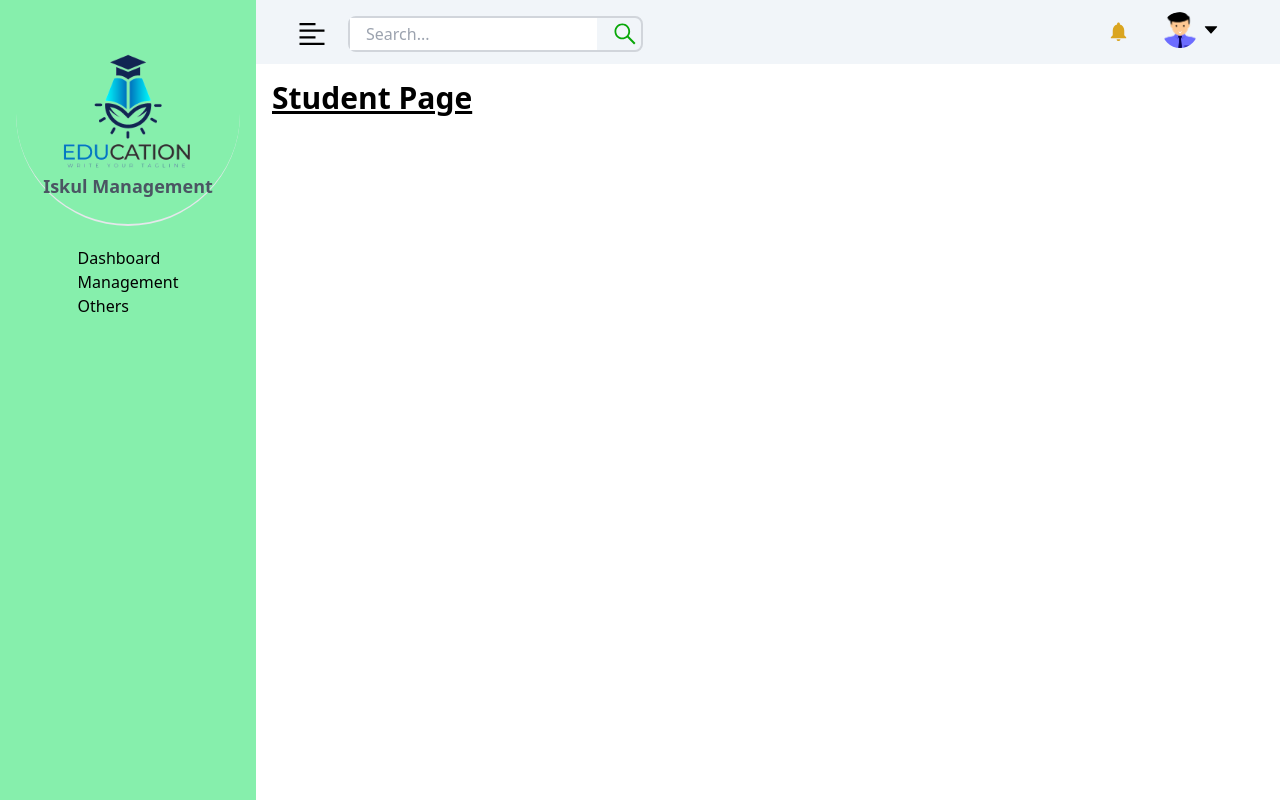
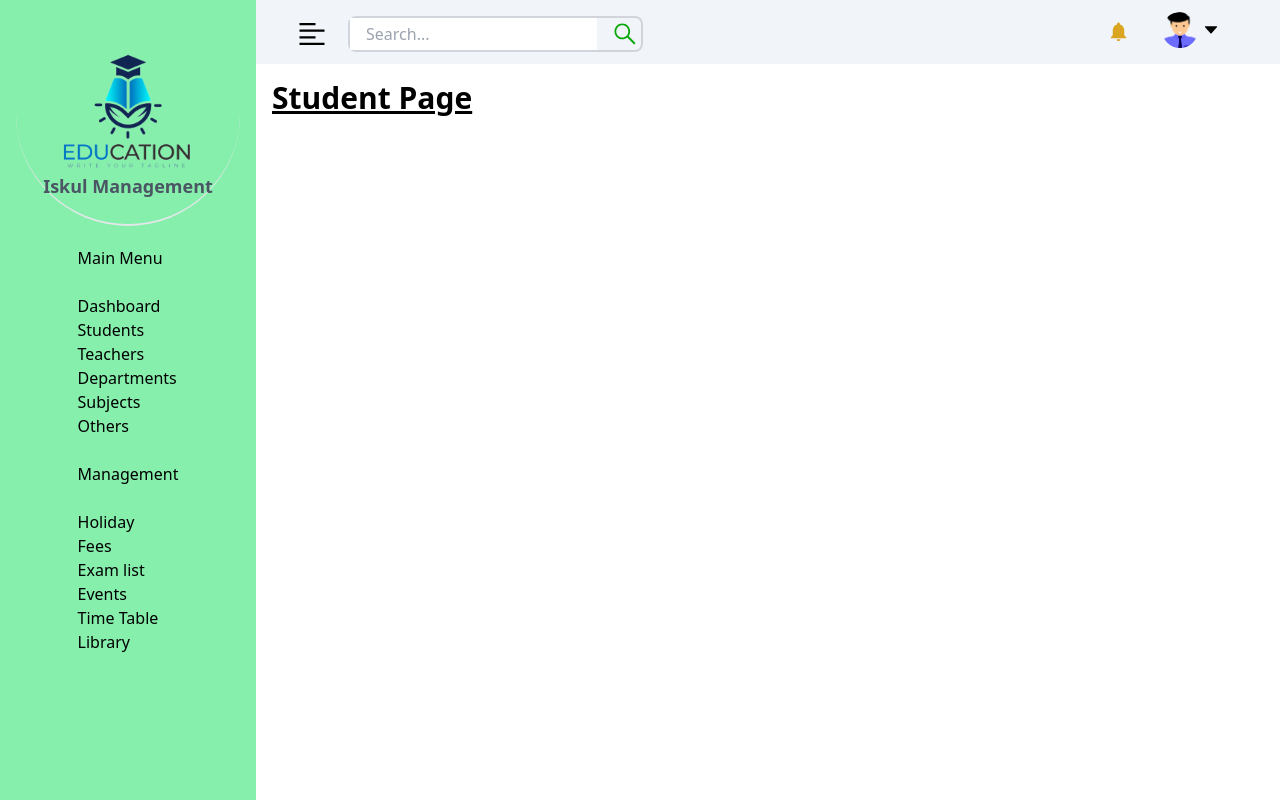
Before and after one commit to Sabbir185/Iskul_Frontend, a Next.js app: page /students in a window 1280 px wide. Built offline with nearby package versions, Linux system fonts and the light colour scheme.

Commit message:
style updated

```diff
--- a/components/sidebar/index.js
+++ b/components/sidebar/index.js
@@ -13,9 +13,23 @@ const SideMenu = () => {
       </div>
 
       <div className="mt-5">
+        <p>Main Menu</p>
+        <br />
         <h1>Dashboard</h1>
-        <h1>Management</h1>
+        <h1>Students</h1>
+        <h1>Teachers</h1>
+        <h1>Departments</h1>
+        <h1>Subjects</h1>
         <h1>Others</h1>
+        <br />
+        <p>Management</p>
+        <br />
+        <h1>Holiday</h1>
+        <h1>Fees</h1>
+        <h1>Exam list</h1>
+        <h1>Events</h1>
+        <h1>Time Table</h1>
+        <h1>Library</h1>
       </div>
     </section>
   );
```
